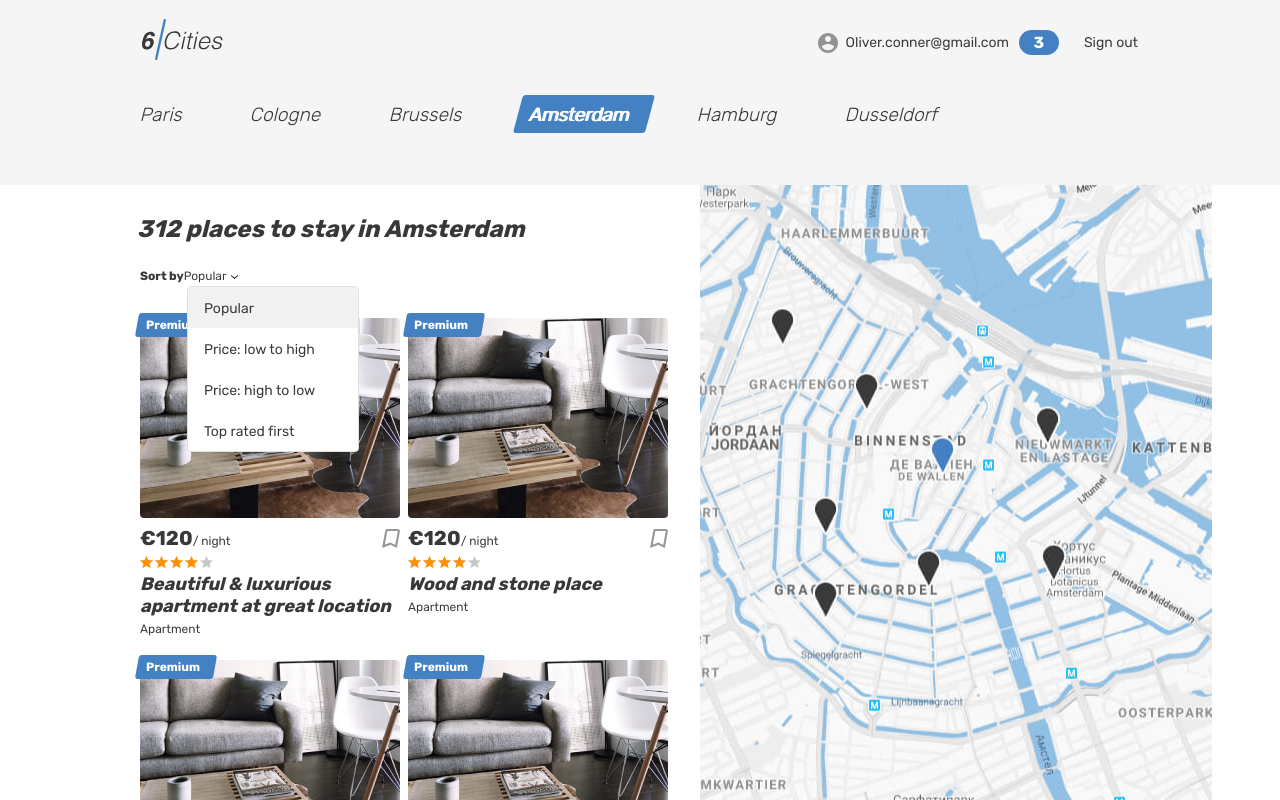
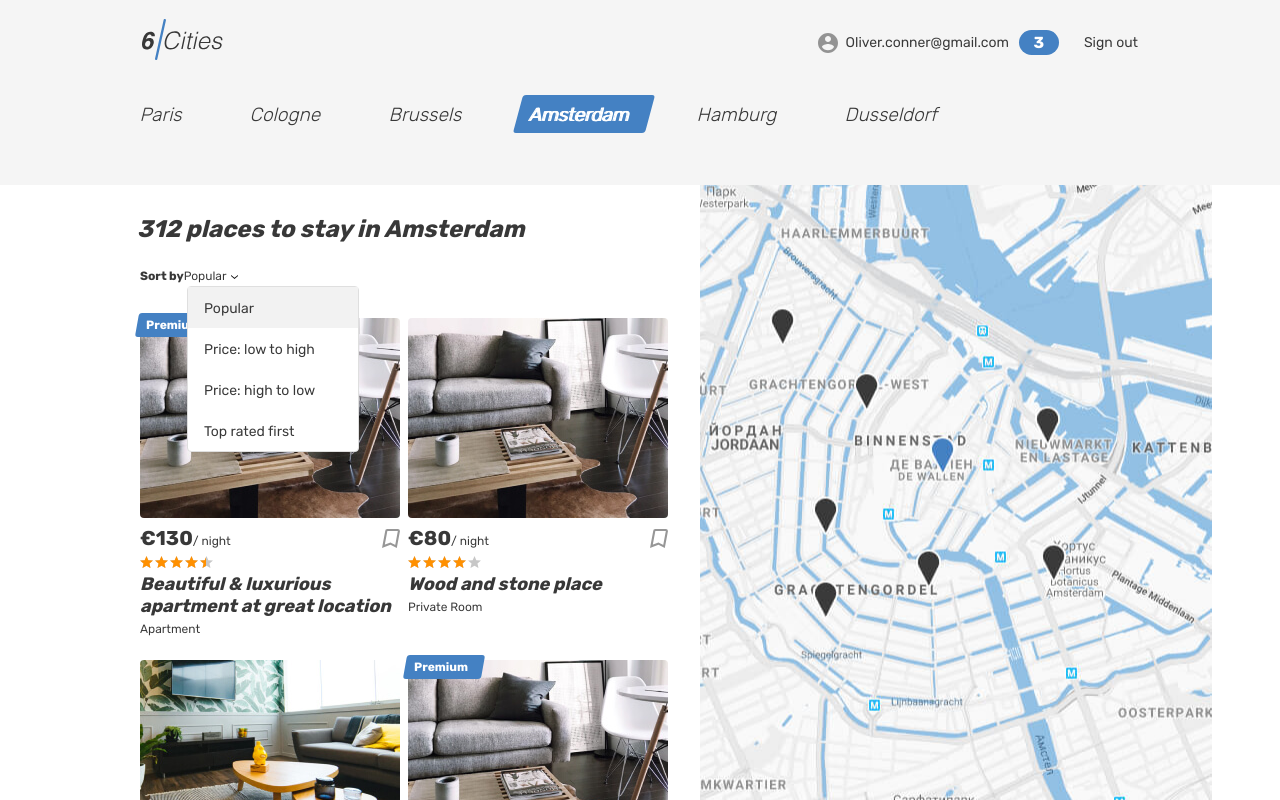
Before and after one commit to shchukin/170520-six-cities-1, a React (Create React App) app in the folder project/: page / in a window 1280 px wide. Built offline with nearby package versions, Linux system fonts and the light colour scheme.

Commit message:
data on main page property list

```diff
--- a/project/src/components/place-card/place-card.tsx
+++ b/project/src/components/place-card/place-card.tsx
@@ -1,4 +1,6 @@
 import {OfferType} from '../../types/offerType';
+import {starsToPct} from '../../utils';
+import {HOUSING_KINDS} from '../../const';
 
 type PlaceCardProps = {
   data: OfferType;
@@ -8,18 +10,21 @@ function PlaceCard(props: PlaceCardProps): JSX.Element {
 
   return (
     <article className="place-card">
-      <div className="place-card__mark">
-        <span>Premium</span>
-      </div>
+      {
+        props.data.premium &&
+        <div className="place-card__mark">
+          <span>Premium</span>
+        </div>
+      }
       <div className="place-card__image-wrapper">
         <a href="#">
-          <img className="place-card__image" src="img/apartment-01.jpg" width="260" height="200" alt="Place image"/>
+          <img className="place-card__image" src={props.data.photo[props.data.featuredPhoto]} width="260" height="200" alt="Place image"/>
         </a>
       </div>
       <div className="place-card__info">
         <div className="place-card__price-wrapper">
           <div className="place-card__price">
-            <b className="place-card__price-value">&euro;120</b>
+            <b className="place-card__price-value">&euro;{props.data.priceNightEuro}</b>
             <span className="place-card__price-text">&#47;&nbsp;night</span>
           </div>
           <button className="place-card__bookmark-button button" type="button">
@@ -31,14 +36,14 @@ function PlaceCard(props: PlaceCardProps): JSX.Element {
         </div>
         <div className="place-card__rating rating">
           <div className="place-card__stars rating__stars">
-            <span style={{ width: '80%'}}></span>
+            <span style={{width: starsToPct(props.data.ratingInStars) }}></span>
             <span className="visually-hidden">Rating</span>
           </div>
         </div>
         <h2 className="place-card__name">
           <a href="#">{props.data.title}</a>
         </h2>
-        <p className="place-card__type">Apartment</p>
+        <p className="place-card__type">{HOUSING_KINDS[props.data.kind]}</p>
       </div>
     </article>
   );
--- a/project/src/const.ts
+++ b/project/src/const.ts
@@ -16,4 +16,4 @@ export const HOUSING_KINDS = {
   'room': 'Private Room',
   'house': 'House',
   'hotel': 'Hotel',
-};
+} as const;
--- a/project/src/index.tsx
+++ b/project/src/index.tsx
@@ -4,7 +4,7 @@ import App from './components/app/app';
 import {offersData} from './mocks/offersData';
 
 const settings = {
-  OffersAmountOnMainPage: 4,
+  OffersAmountOnMainPage: 5,
   // MaxPhotoOnDetailedPage: 6,
 } as const;
 
--- a/project/src/mocks/offersData.ts
+++ b/project/src/mocks/offersData.ts
@@ -12,7 +12,7 @@ export const offersData: OfferType[] = [
     'maxAdults': 5,
     'description': 'A quiet cozy and picturesque that hides behind a a river by the unique lightness of Amsterdam. The building is green and from 18th century.\n\nAn independent House, strategically located between Rembrand Square and National Opera, but where the bustle of the city comes to rest in this alley flowery and colorful.',
     'photo': ['img/apartment-01.jpg', 'img/apartment-02.jpg', 'img/apartment-03.jpg'],
-    'featuredPhoto': 3,
+    'featuredPhoto': 0,
     'amenities': ['Wi-Fi', 'Washing machine', 'Towels', 'Heating', 'Coffee machine', 'Baby seat', 'Kitchen', 'Dishwasher', 'Cabel TV', 'Fridge'],
     'host': {
       'photo': 'img/avatar-angelina.jpg',
@@ -31,7 +31,7 @@ export const offersData: OfferType[] = [
     'maxAdults': 2,
     'description': 'This charming cottage nestled in a tranquil forest setting offers the perfect escape from the hustle and bustle of daily life.\n\nIts rustic interior and private garden make it an ideal spot for nature lovers seeking a peaceful retreat',
     'photo': ['img/apartment-02.jpg', 'img/apartment-01.jpg', 'img/apartment-03.jpg'],
-    'featuredPhoto': 2,
+    'featuredPhoto': 1,
     'amenities': ['Wi-Fi', 'Washing machine', 'Towels', 'Heating', 'Coffee machine', 'Baby seat', 'Kitchen', 'Dishwasher', 'Cabel TV', 'Fridge'],
     'host': {
       'photo': 'img/avatar-angelina.jpg',
@@ -69,7 +69,7 @@ export const offersData: OfferType[] = [
     'maxAdults': 5,
     'description': 'Urban Oasis.\n\nA modern, stylish apartment located in the heart of the city.\n\nWith floor-to-ceiling windows that provide stunning skyline views, this property is a sanctuary in the midst of the urban jungle.',
     'photo': ['img/apartment-03.jpg', 'img/apartment-02.jpg', 'img/apartment-01.jpg'],
-    'featuredPhoto': 1,
+    'featuredPhoto': 2,
     'amenities': ['Wi-Fi', 'Washing machine', 'Towels', 'Heating', 'Coffee machine', 'Baby seat', 'Kitchen', 'Dishwasher', 'Cabel TV', 'Fridge'],
     'host': {
       'photo': 'img/avatar-angelina.jpg',
@@ -79,7 +79,7 @@ export const offersData: OfferType[] = [
   },
   {
     'id': 5,
-    'title': 'Wood and stone place',
+    'title': 'Artistic Loft Studio',
     'premium': false,
     'ratingInStars': 3.5,
     'priceNightEuro': 80,
@@ -88,7 +88,7 @@ export const offersData: OfferType[] = [
     'maxAdults': 4,
     'description': 'This beachfront villa boasts breathtaking ocean views and direct access to a pristine sandy beach. With spacious outdoor decks and a private pool, it\'s a luxurious getaway for those seeking a beachside paradise.',
     'photo': ['img/apartment-03.jpg', 'img/apartment-02.jpg', 'img/apartment-01.jpg'],
-    'featuredPhoto': 1,
+    'featuredPhoto': 0,
     'amenities': ['Wi-Fi', 'Washing machine', 'Towels', 'Heating', 'Coffee machine', 'Baby seat', 'Kitchen', 'Dishwasher', 'Cabel TV', 'Fridge'],
     'host': {
       'photo': 'img/avatar-angelina.jpg',
--- a/project/src/types/offerType.ts
+++ b/project/src/types/offerType.ts
@@ -5,7 +5,7 @@ export type OfferType = {
   id: number,
   title: string,
   premium: boolean,
-  ratingInStars: number, /* можно ли сделать [0 - 5]? */
+  ratingInStars: number,
   priceNightEuro: number,
   kind: HousingKindType,
   bedrooms: number,
--- /dev/null
+++ b/project/src/utils.ts
@@ -0,0 +1,3 @@
+export function starsToPct(stars: number): string {
+  return `${stars * 20}%`;
+}
```
